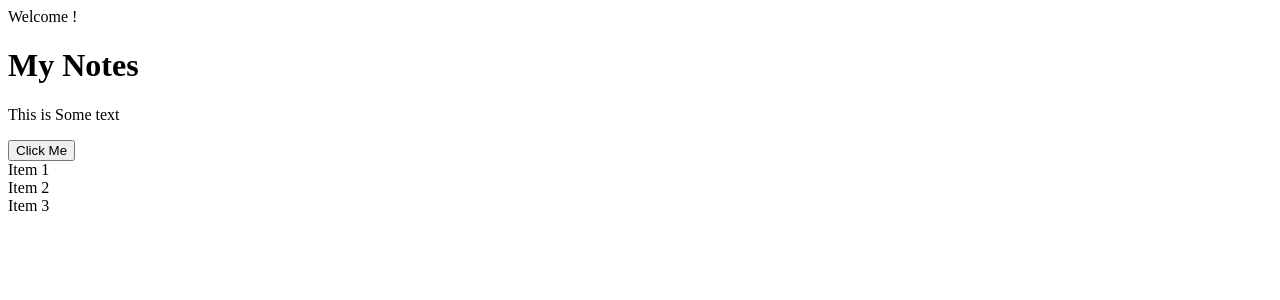
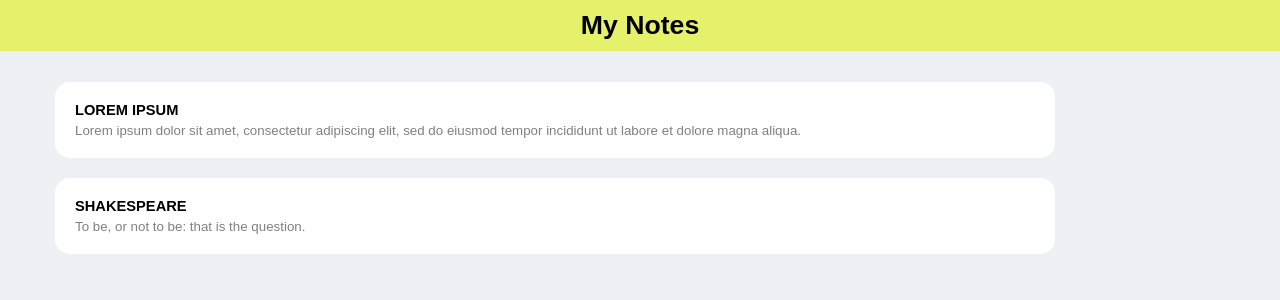
Before and after one commit to SanaShahSyeda/Angular_Practise, an Angular app: page / in a window 1280 px wide. Shown: the top 300 px of the page. Built offline with nearby package versions, Linux system fonts and the light colour scheme.

Commit message:
added notes-list component.

```diff
--- a/src/app/app.component.html
+++ b/src/app/app.component.html
@@ -1,5 +1,4 @@
 <!-- calling header component with its selector -->
-@if(logedIn){
-<div>Welcome !</div>
-}
+
 <app-header />
+<app-notes-list />
--- a/src/app/app.component.ts
+++ b/src/app/app.component.ts
@@ -1,14 +1,14 @@
 import { Component } from '@angular/core';
 import { RouterOutlet } from '@angular/router';
 import { HeaderComponent } from './header/header.component';
+import { NotesListComponent } from './notes-list/notes-list.component';
 @Component({
   selector: 'app-root',
   standalone: true,
-  imports: [RouterOutlet, HeaderComponent],
+  imports: [RouterOutlet, HeaderComponent, NotesListComponent],
   templateUrl: './app.component.html',
   styleUrl: './app.component.css',
 })
 export class AppComponent {
   title = 'Angular_Practise';
-  logedIn = true;
 }
--- a/src/app/header/header.component.css
+++ b/src/app/header/header.component.css
@@ -0,0 +1,7 @@
+h1 {
+  background-color: #e6f16b;
+  margin: 0;
+  padding: 10px;
+  text-align: center;
+  font-size: 20pt;
+}
--- a/src/app/header/header.component.ts
+++ b/src/app/header/header.component.ts
@@ -1,35 +1,11 @@
-import { CommonModule } from '@angular/common';
 import { Component } from '@angular/core';
 
 @Component({
   selector: 'app-header',
   standalone: true,
-  imports: [CommonModule],
-  template: `
-    <h1>{{ title }}</h1>
-    <p [class.red]="isRed">This is Some text</p>
-    <button (click)="change()">Click Me</button>
-    <!-- Using *ngFor directive to iterate over 'items' array -->
-    <div *ngFor="let item of items; trackBy: trackById">
-      {{ item.name }}
-    </div>
-  `,
+  template: '<h1>{{ title }}</h1>',
   styleUrl: './header.component.css',
 })
 export class HeaderComponent {
   title = 'My Notes';
-  isRed = false;
-  items: any[] = [
-    { id: 1, name: 'Item 1' },
-    { id: 2, name: 'Item 2' },
-    { id: 3, name: 'Item 3' },
-  ];
-
-  change() {
-    this.isRed = !this.isRed;
-  }
-
-  trackById(index: number, item: any): number {
-    return item.id;
-  }
 }
--- /dev/null
+++ b/src/app/notes-list/notes-list.component.css
@@ -0,0 +1,18 @@
+.notes {
+  width: 80%;
+}
+.notes li {
+  margin-bottom: 20px;
+  list-style: none;
+  padding: 0px;
+  background-color: #ffffff;
+  border-radius: 15px;
+  text-align: left;
+}
+button {
+  width: 100%;
+  border: none;
+  background: none;
+  padding: 20px;
+  cursor: pointer;
+}
--- /dev/null
+++ b/src/app/notes-list/notes-list.component.html
@@ -0,0 +1,12 @@
+<div class="container">
+  <ul class="notes">
+    @for (note of notes; track $index) {
+    <li>
+      <button (click)="show(note.title)">
+        <span class="note-title">{{ note.title }}</span>
+        <span class="note-text">{{ note.text }}</span>
+      </button>
+    </li>
+    }
+  </ul>
+</div>
--- /dev/null
+++ b/src/app/notes-list/notes-list.component.ts
@@ -0,0 +1,17 @@
+import { Component } from '@angular/core';
+import { NOTES } from '../notes';
+
+@Component({
+  selector: 'app-notes-list',
+  standalone: true,
+  imports: [],
+  templateUrl: './notes-list.component.html',
+  styleUrl: './notes-list.component.css',
+})
+export class NotesListComponent {
+  notes = NOTES;
+
+  show(title: string) {
+    alert(title);
+  }
+}
--- /dev/null
+++ b/src/app/notes.ts
@@ -0,0 +1,17 @@
+export interface Note {
+  id: number;
+  title: string;
+  text: string;
+}
+export const NOTES: Note[] = [
+  {
+    id: 1,
+    title: 'Lorem ipsum',
+    text: 'Lorem ipsum dolor sit amet, consectetur adipiscing elit, sed do eiusmod tempor incididunt ut labore et dolore magna aliqua.',
+  },
+  {
+    id: 2,
+    title: 'Shakespeare',
+    text: 'To be, or not to be: that is the question.',
+  },
+];
--- a/src/styles.css
+++ b/src/styles.css
@@ -1,4 +1,29 @@
 /* You can add global styles to this file, and also import other style files */
-.red {
-  background-color: red;
+/* Add application styles & imports to this file! */
+html,
+body {
+  padding: 0;
+  margin: 0;
+  background-color: #edf1f5;
+  font-family: Arial, Helvetica, sans-serif;
 }
+.container {
+  text-align: center;
+  margin: 0 auto;
+  padding: 15px;
+}
+.note-title {
+  display: block;
+  text-align: left;
+  font-weight: bold;
+  margin-bottom: 5px;
+  text-transform: uppercase;
+  font-size: 11pt;
+  color: #000;
+}
+.note-text {
+  display: block;
+  text-align: left;
+  color: gray;
+  font-size: 10pt;
+}
```
Also changed, not shown: 1 other file (tests, documents, lock files or other folders).
